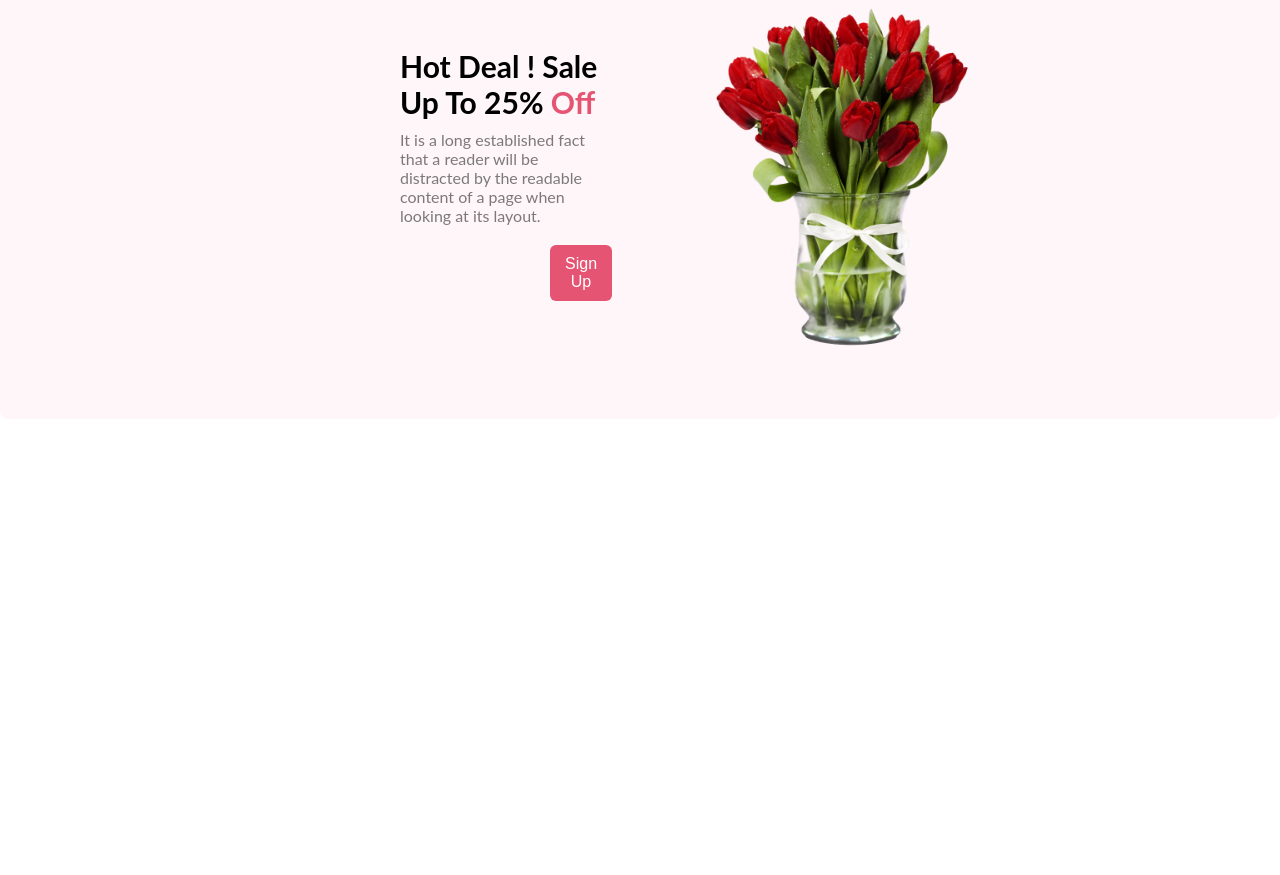
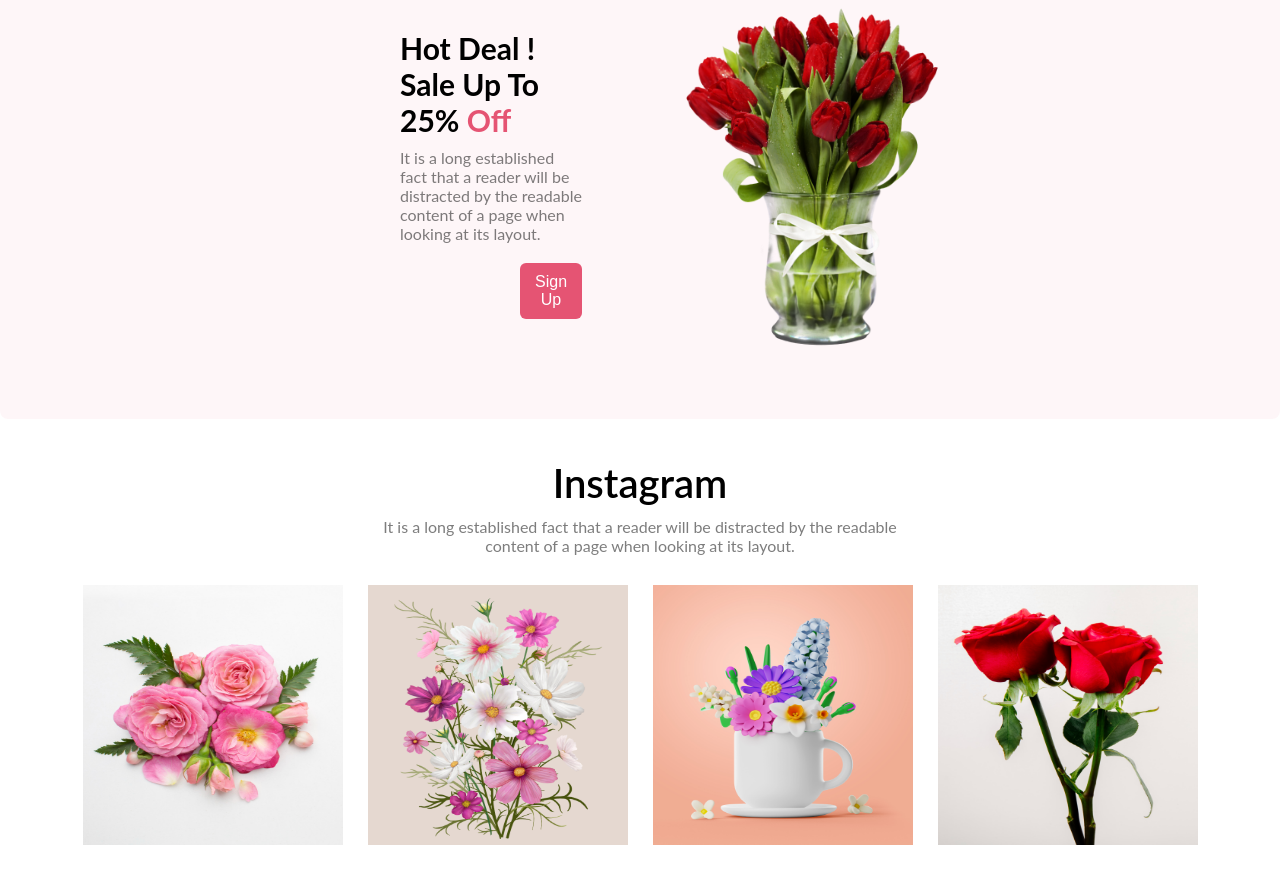
Before and after one commit to Its-Shojib/Assignment_1, a plain HTML site: page index.html in a window 1280 px wide. Shown: the part 1981-2856 px from the top of the page. Before the commit the page ends 2400 px from the top, so only its background shows below. Drawn offline with Linux system fonts and the light colour scheme.

Commit message:
Instagram added

```diff
--- a/index.html
+++ b/index.html
@@ -71,6 +71,26 @@
                 <img src="./asset/pngwing 8.png" alt="">
             </div>
         </div>
+        <div class="insta">
+            <h1 class="insta-title">Instagram</h1>
+            <small class="small-text">It is a long established fact that a reader will be distracted by the readable <br>content of a page when looking at its layout.</small>
+
+            <div class="boxes">
+                <div class="box-1">
+                    <img src="./asset/Flower 01.png" alt="">
+
+                </div>
+                <div class="box-2">
+                    <img src="./asset/Rectangle 4.png" alt="">
+                </div>
+                <div class="box-3">
+                    <img src="./asset/Rectangle 5.png" alt="">
+                </div>
+                <div class="box-4">
+                    <img src="./asset/Rectangle 6.png" alt="">
+                </div>
+            </div>
+        </div>
 
     </main>
     <footer>
--- a/style.css
+++ b/style.css
@@ -7,6 +7,9 @@ body {
     font-family: 'Lato', sans-serif;
 }
 
+
+
+/* ***Header section*** */
 .head {
     display: flex;
     background: rgba(229, 84, 115, 0.10);
@@ -54,6 +57,7 @@ body {
     font-size: 16px;
 }
 
+/* ***Feature section*** */
 .feature {
     margin-top: 90px;
     height: 90vh;
@@ -130,6 +134,8 @@ body {
     padding-top: 10px;
 }
 
+
+/* ***Logo section*** */
 .logo {
     border-radius: 8px;
     background: rgba(39, 39, 39, 0.05);
@@ -154,6 +160,8 @@ body {
     font-weight: 600;
 }
 
+/* ***Hot-deal section*** */
+
 .hot-deal {
     border-radius: 8px;
     background: rgba(229, 84, 115, 0.05);
@@ -176,8 +184,58 @@ body {
     text-align:center;
 }
 .hot-text>.btn{
-    margin-left: 150px;
+    margin-left: 120px;
 }
 .hot-img>img{
     height: 350px;
 }
+
+
+/* ***Instagram section*** */
+.insta{
+    margin-top: 40px;
+    text-align: center;
+}
+.insta-title{
+    font-size: 40px;
+    font-weight: 600;
+    padding-bottom: 10px;
+}
+.boxes{
+    display: flex;
+    justify-content:center;
+    gap: 25px;
+    margin: 30px 0px;
+}
+.box-1{
+    height: 260px;
+    width: 260px;
+}
+.box-1>img{
+    height: 260px;
+    width: 260px;
+}
+.box-2{
+    height: 260px;
+    width: 260px;
+}
+.box-2>img{
+    height: 260px;
+    width: 260px;
+}
+.box-3{
+    height: 260px;
+    width: 260px;
+}
+.box-3>img{
+    height: 260px;
+    width: 260px;
+}
+.box-4{
+    height: 260px;
+    width: 260px;
+}
+.box-4>img{
+    height: 260px;
+    width: 260px;
+}
```
